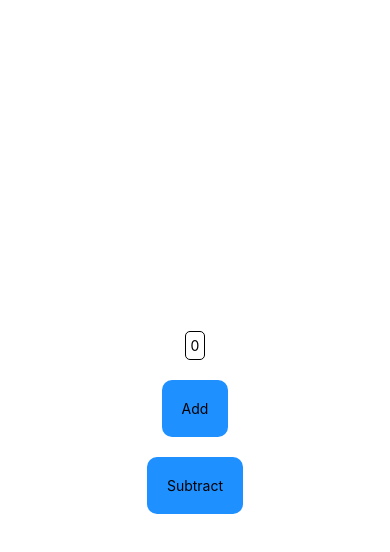
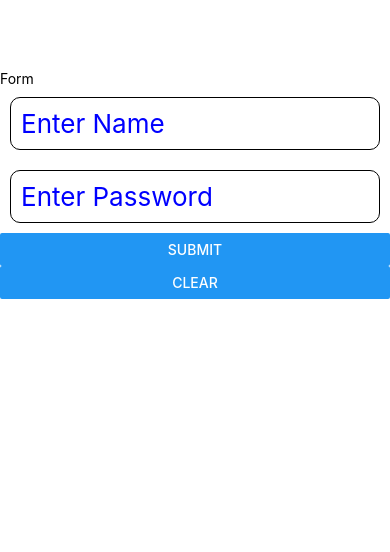
Before and after one commit to gurjindersinghkhalsa/RNDemoProjects, a React Native app in the folder DemoProject/: screen / in a window 390 px wide. Shown: the top 552 px of the page. Built offline with nearby package versions, Linux system fonts and the light colour scheme.

Commit message:
simple form added using textinput and value managed using state

```diff
--- a/DemoProject/App.js
+++ b/DemoProject/App.js
@@ -6,42 +6,51 @@
  * @flow strict-local
  */
 
-import React, {useReducer} from 'react';
-import {Text, Pressable, View, StyleSheet} from 'react-native';
+import React, {useState} from 'react';
+import {Text, View, StyleSheet, TextInput, Button} from 'react-native';
 import {act} from 'react-test-renderer';
 
 function App() {
-  const reducer = (state, action) => {
-    switch (action.type) {
-      case 'Add':
-        return (state += 1);
-      case 'Subtract':
-        return (state -= 1);
-      default:
-        return state;
-    }
+  const [name, setname] = useState('');
+  const [password, setPassword] = useState('');
+  const [display, setdisplay] = useState(false);
+
+  const clearInput = () => {
+    setdisplay(false);
+    setname('');
+    setPassword('');
   };
-  const [state, dispatch] = useReducer(reducer, 0);
-
   return (
     <View style={style.rootContainer}>
-      <View style={style.text}>
-        <Text>{state}</Text>
-      </View>
-      <View style={style.button}>
-        <Pressable
-          onPress={() => {
-            dispatch({type: 'Add'});
-          }}>
-          <Text>Add</Text>
-        </Pressable>
-      </View>
+      <Text>Form</Text>
+      <TextInput
+        style={style.textInput}
+        placeholder="Enter Name"
+        value={name}
+        onChangeText={text => setname(text)}
+      />
 
-      <View style={style.button}>
-        <Pressable onPress={() => dispatch({type: 'Subtract'})}>
-          <Text>Subtract</Text>
-        </Pressable>
-      </View>
+      <TextInput
+        style={style.textInput}
+        placeholder="Enter Password"
+        secureTextEntry={true}
+        value={password}
+        onChangeText={text => setPassword(text)}
+      />
+
+      <Button title="Submit" onPress={()=> setdisplay(true)} />
+      <Button title="Clear" onPress={() => clearInput()} />
+      {
+        display
+        ?
+        <View>
+            <Text style={style.textInput}>Name: {name}</Text>
+            <Text style={style.textInput}>Password: {password}</Text>
+        </View>
+        :
+        null
+      }
+
     </View>
   );
 }
@@ -50,20 +59,15 @@ export default App;
 const style = StyleSheet.create({
   rootContainer: {
     flex: 1,
-    alignItems: 'center',
-    justifyContent: 'center',
+    marginTop: 70,
     backgroundColor: 'white',
   },
-  button: {
-    padding: 20,
-    backgroundColor: '#1E90FF',
-    borderRadius: 10,
-    margin: 10,
-  },
-  text: {
-    padding: 5,
-    borderRadius: 5,
+  textInput: {
+    fontSize: 26,
     borderWidth: 1,
     margin: 10,
+    color: 'blue',
+    padding: 10,
+    borderRadius: 10,
   },
 });
```
Also changed, not shown: 1 other file (tests, documents, lock files or other folders).
